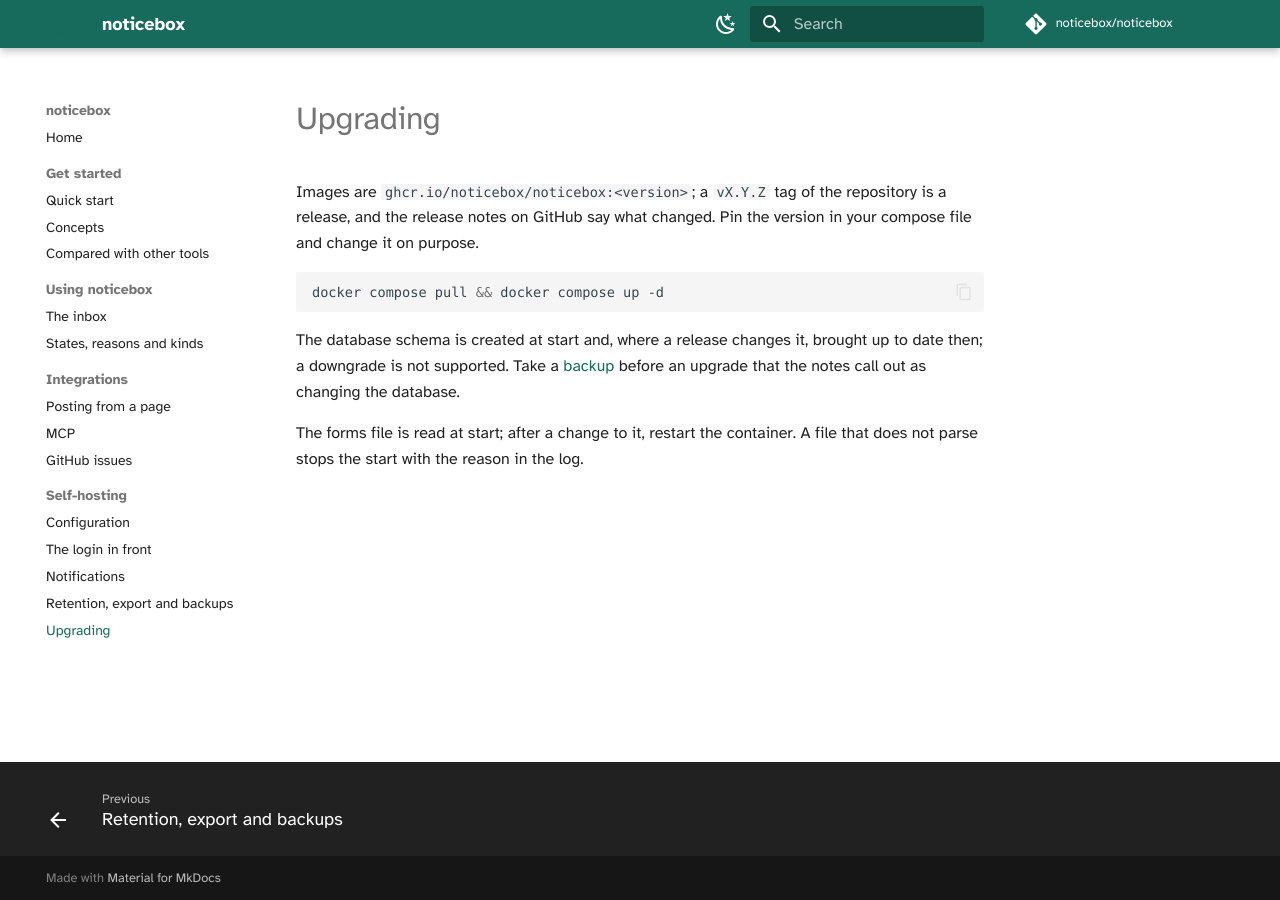
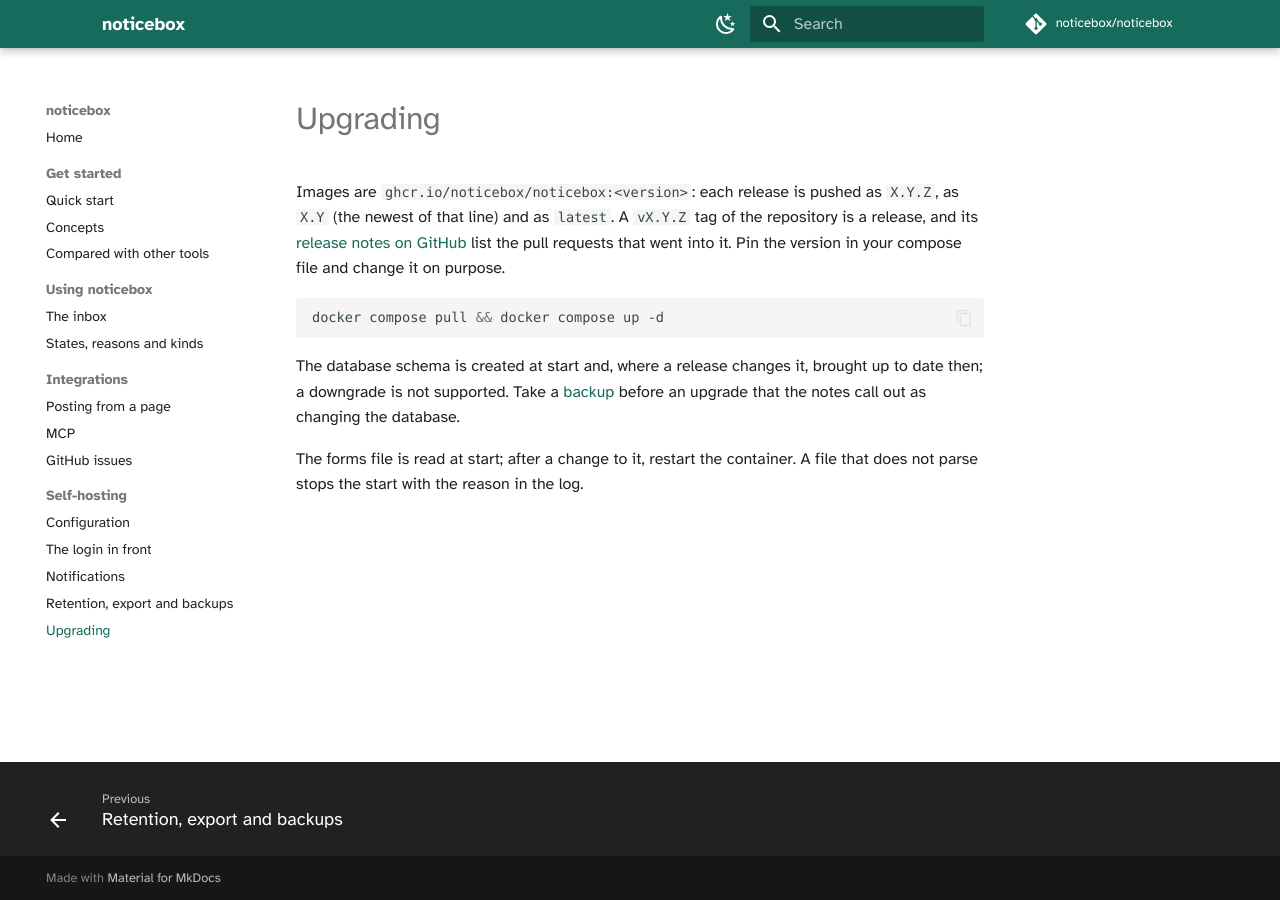
Before and after one commit to noticebox/noticebox, an MkDocs documentation site: the page built from docs/self-hosting/upgrading.md, in a window 1280 px wide. Built offline with MkDocs 1.6.1 and Material for MkDocs 9.7.7, drawn with Linux system fonts in a browser that asks for light colours; some web fonts are replaced; comment, search, counter and statistics services are not loaded.

Commit message:
NOTICEBOX #42: CI makes a GitHub release for every tag
On a vX.Y.Z tag, the image job first checks that the tag matches
package.json's version and builds nothing otherwise; the image also gets
`latest`. A release job after it runs gh release create with notes
generated from the merged pull requests. CLAUDE.md names the release
command; the upgrading page lists the image tags and links the releases.

Co-Authored-By: Claude Opus 5.5 <noreply@anthropic.com>
Claude-Session: https://claude.ai/code/session_01MmwmvvTnvH8VfDrotBF45K

````diff
--- a/docs/self-hosting/upgrading.md
+++ b/docs/self-hosting/upgrading.md
@@ -1,6 +1,6 @@
 # Upgrading
 
-Images are `ghcr.io/noticebox/noticebox:<version>`; a `vX.Y.Z` tag of the repository is a release, and the release notes on GitHub say what changed. Pin the version in your compose file and change it on purpose.
+Images are `ghcr.io/noticebox/noticebox:<version>`: each release is pushed as `X.Y.Z`, as `X.Y` (the newest of that line) and as `latest`. A `vX.Y.Z` tag of the repository is a release, and its [release notes on GitHub](https://github.com/noticebox/noticebox/releases) list the pull requests that went into it. Pin the version in your compose file and change it on purpose.
 
 ```sh
 docker compose pull && docker compose up -d
````
Also changed, not shown: CLAUDE.md (+2 -0 lines), 1 other file.
